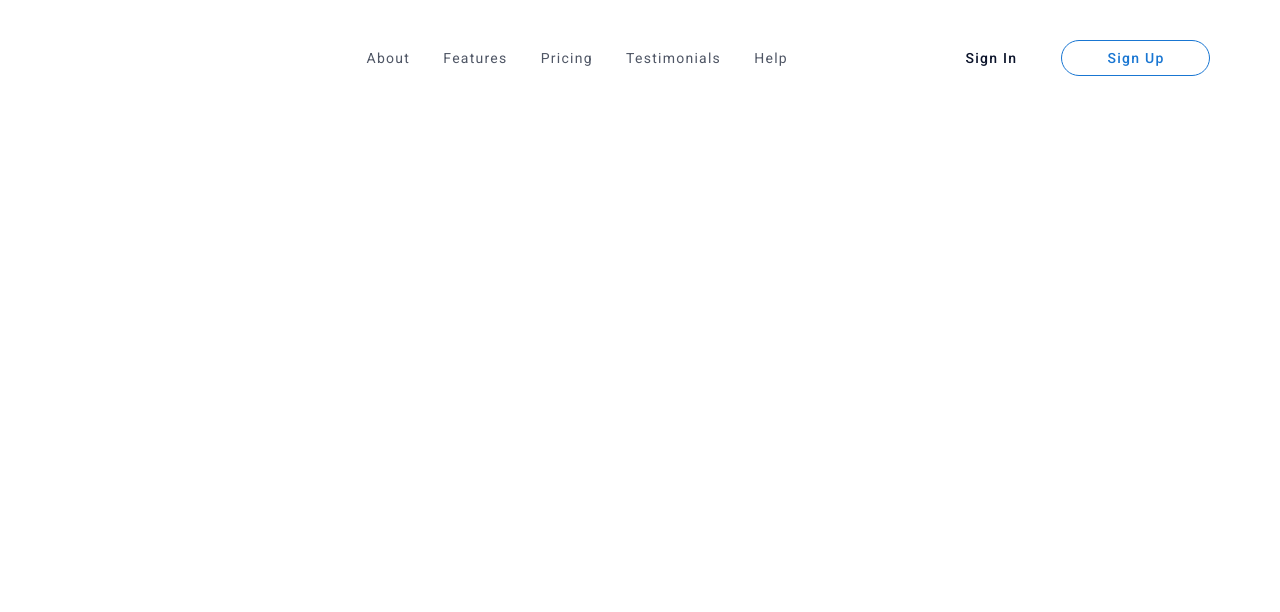
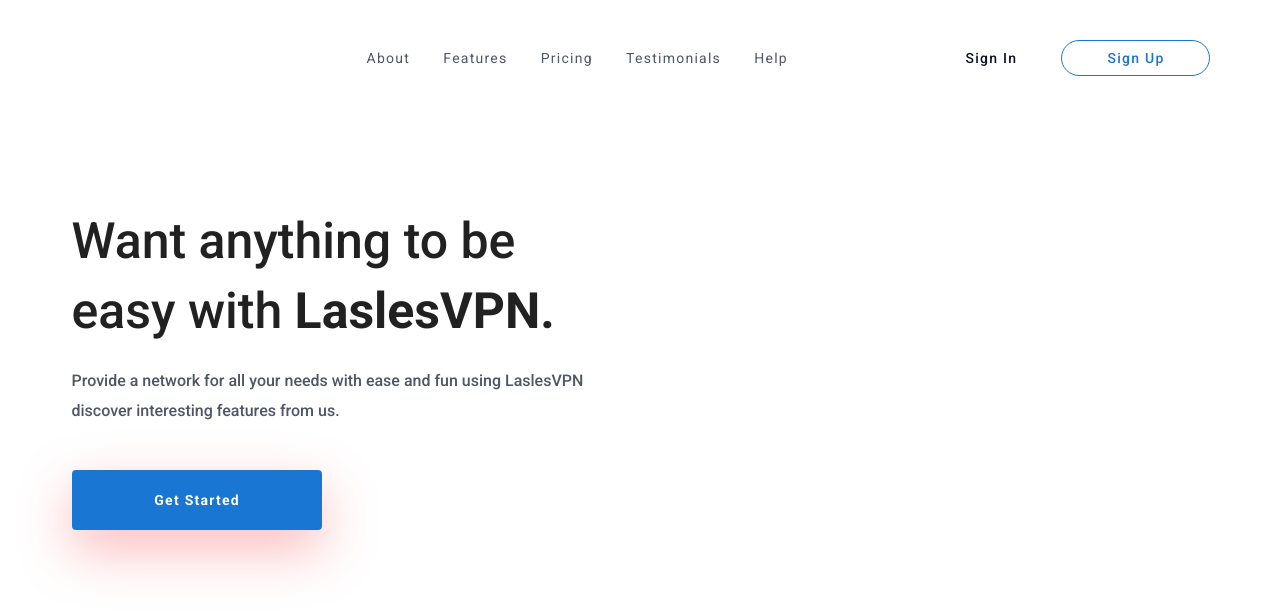
Before and after one commit to Mohammadshahzaib007/lasles-vpn-nuxtjs, a Nuxt app: page / in a window 1280 px wide. Shown: the top 612 px of the page. Built offline with nearby package versions, Linux system fonts and the light colour scheme.

Commit message:
home page has completed half

```diff
--- a/assets/variables.scss
+++ b/assets/variables.scss
@@ -5,3 +5,4 @@
 $body-font-family: "Rubik", sans-serif;
 $title-font: "Rubik", sans-serif;
 $heading-font-family: "Rubik", sans-serif;
+$btn-border-radius: 0.625rem;
--- a/components/HomePage/Navigation.vue
+++ b/components/HomePage/Navigation.vue
@@ -54,6 +54,3 @@
   },
 };
 </script>
-
-<style>
-</style>
--- a/pages/index.vue
+++ b/pages/index.vue
@@ -1,4 +1,57 @@
-<template></template>
+<template>
+  <v-container>
+    <!-- Section first -->
+    <section
+      style="
+        height: 35.8706rem;
+        margin-top: 5.5619rem;
+        margin-bottom: 6.4375rem;
+      "
+    >
+      <v-row justify="center" align="center">
+        <v-col cols="6">
+          <h1 style="font-size: 3.125rem; font-weight: 500">
+            Want anything to be <br />
+            easy with
+            <p
+              style="
+                font-size: 3.125rem;
+                font-weight: 700;
+                display: inline-block;
+              "
+            >
+              LaslesVPN.
+            </p>
+          </h1>
+          <p class="mt-5 mb-11" style="font-weight: 500; color: #4f5665">
+            Provide a network for all your needs with ease and fun using
+            LaslesVPN discover interesting features from us.
+          </p>
+          <v-btn
+            width="15.625rem"
+            height="3.75rem"
+            color="primary"
+            class="text-capitalize py-4 px-19"
+            style="
+              font-weight: 700;
+              line-height: 19px;
+              box-shadow: 0px 20px 54px rgba(245, 56, 56, 0.35);
+            "
+          >
+            Get Started
+          </v-btn>
+        </v-col>
+        <v-col cols="6">
+          <v-img
+            :src="require('@/assets/images/Illustration1.png')"
+            height="23.9025rem"
+            width="38.2025rem"
+          />
+        </v-col>
+      </v-row>
+    </section>
+  </v-container>
+</template>
 
 <script>
 export default {};
```
Also changed, not shown: assets/images/Illustration1.png (added).
